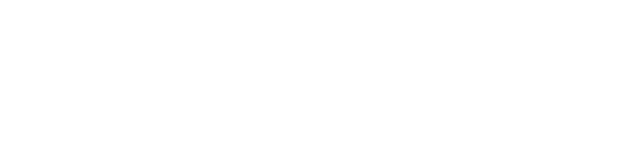
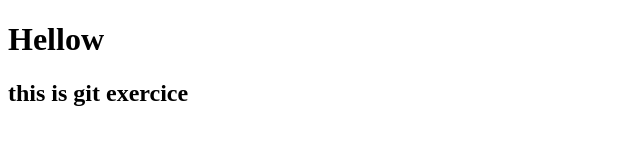
Before and after one commit to hiwotinfo/gitPractice, a plain HTML site: page pages/index.html in a window 1280 px wide. Shown: the whole page, without its empty margins (0-640 px from the left). Drawn offline with Linux system fonts and the light colour scheme.

Commit message:
updating

```diff
--- a/pages/index.html
+++ b/pages/index.html
@@ -7,6 +7,7 @@
     <title>Git Home work</title>
 </head>
 <body>
-
+    <h1>Hellow</h1>
+    <h2>this is git exercice </h2>
 </body>
 </html>
```
